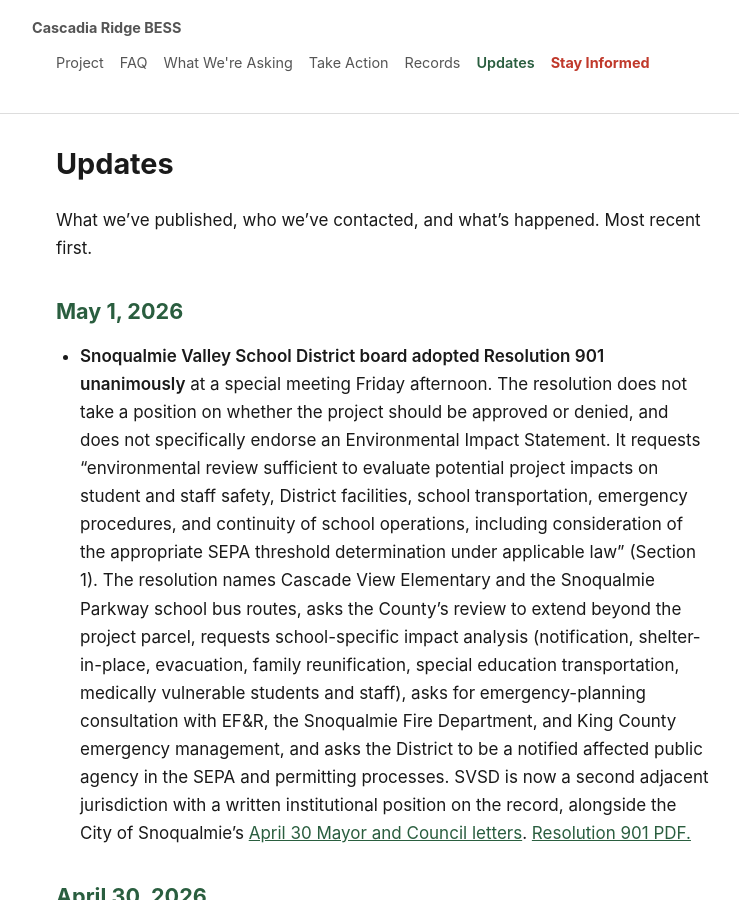
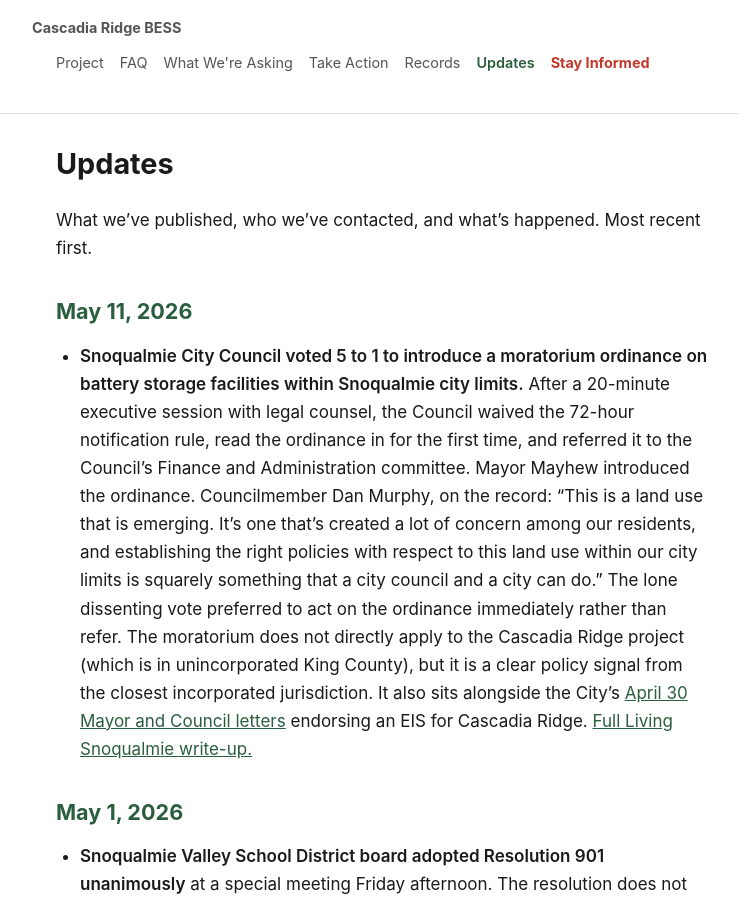
Before and after one commit to calef/cascadia-ridge-bess, a Jekyll site: the page built from _pages/updates.md, in a window 1280 px wide and 900 px high. Shown: the whole window, without its empty margins (256-995 px from the left). Built offline with Jekyll 4.4.1, drawn with Linux system fonts in a browser that asks for light colours.

Commit message:
Deploy site 2026-05-17-080502

```diff
--- a/_pages/updates.md
+++ b/_pages/updates.md
@@ -3,6 +3,10 @@ title: "Updates"
 ---
 
 What we've published, who we've contacted, and what's happened. Most recent first.
+
+## May 11, 2026
+
+- **Snoqualmie City Council voted 5 to 1 to introduce a moratorium ordinance on battery storage facilities within Snoqualmie city limits.** After a 20-minute executive session with legal counsel, the Council waived the 72-hour notification rule, read the ordinance in for the first time, and referred it to the Council's Finance and Administration committee. Mayor Mayhew introduced the ordinance. Councilmember Dan Murphy, on the record: "This is a land use that is emerging. It's one that's created a lot of concern among our residents, and establishing the right policies with respect to this land use within our city limits is squarely something that a city council and a city can do." The lone dissenting vote preferred to act on the ordinance immediately rather than refer. The moratorium does not directly apply to the Cascadia Ridge project (which is in unincorporated King County), but it is a clear policy signal from the closest incorporated jurisdiction. It also sits alongside the City's [April 30 Mayor and Council letters](/updates#april-30-2026) endorsing an EIS for Cascadia Ridge. [Full Living Snoqualmie write-up.](https://livingsnoqualmie.com/snoqualmie-city-council-appoints-new-member-advances-bess-moratorium-names-police-chief-finalist/)
 
 ## May 1, 2026
 
```
